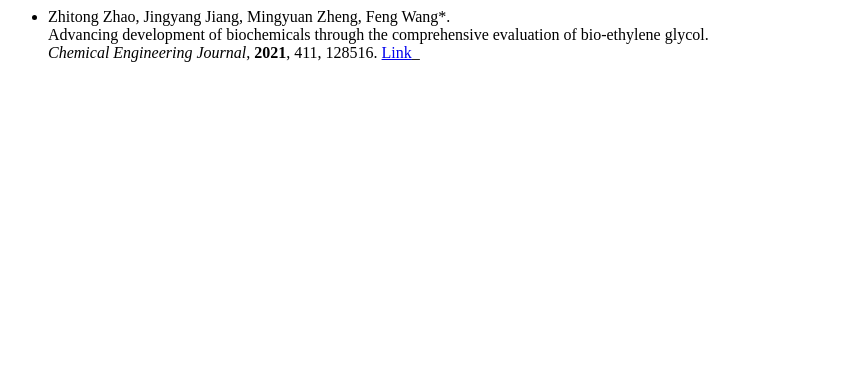
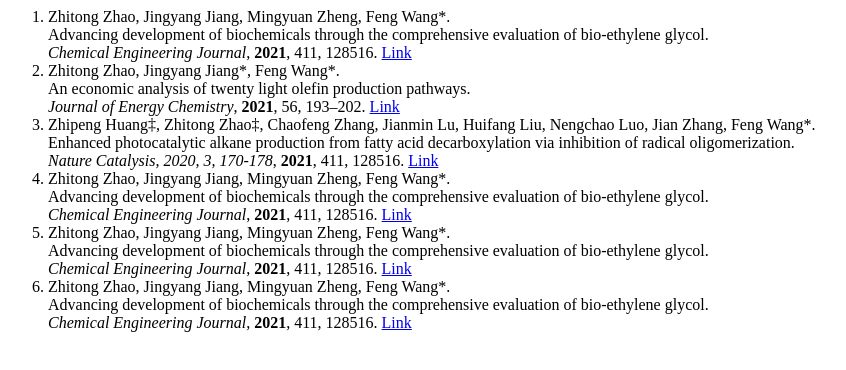
Before and after one commit to kuangyeqingchun/hello, a plain HTML site: page index.html in a window 1280 px wide. Shown: the whole page, without its empty margins (0-846 px from the left). Drawn offline with Linux system fonts and the light colour scheme.

Commit message:
Update index.html

```diff
--- a/index.html
+++ b/index.html
@@ -1,2 +1,26 @@
-<ul>
-  <li>Zhitong Zhao, Jingyang Jiang, Mingyuan Zheng, Feng Wang*. <br>Advancing development of biochemicals through the comprehensive evaluation of bio-ethylene glycol. <br><i>Chemical Engineering Journal</i>, <b>2021</b>, 411, 128516. <a href="https://www.sciencedirect.com/science/article/pii/S1385894721001145" target="_blank">Link</a>_
+<ol>
+   <li>Zhitong Zhao, Jingyang Jiang, Mingyuan Zheng, Feng Wang*.
+    <br>Advancing development of biochemicals through the comprehensive evaluation of bio-ethylene glycol.
+    <br><i>Chemical Engineering Journal</i>, <b>2021</b>, 411, 128516.
+    <a href="https://www.sciencedirect.com/science/article/pii/S1385894721001145" target="_blank">Link</a></li>
+   <li>Zhitong Zhao, Jingyang Jiang*, Feng Wang*.
+    <br>An economic analysis of twenty light olefin production pathways.
+    <br><i>Journal of Energy Chemistry</i>, <b>2021</b>, 56, 193–202.
+    <a href="https://www.sciencedirect.com/science/article/pii/S2095495620302606" target="_blank">Link</a></li>
+   <li>Zhipeng Huang‡, Zhitong Zhao‡, Chaofeng Zhang, Jianmin Lu, Huifang Liu, Nengchao Luo, Jian Zhang, Feng Wang*.
+    <br>Enhanced photocatalytic alkane production from fatty acid decarboxylation via inhibition of radical oligomerization.
+    <br><i>Nature Catalysis, 2020, 3, 170-178</i>, <b>2021</b>, 411, 128516.
+    <a href="https://www.nature.com/articles/s41929-020-0423-3" target="_blank">Link</a></li>
+   <li>Zhitong Zhao, Jingyang Jiang, Mingyuan Zheng, Feng Wang*.
+    <br>Advancing development of biochemicals through the comprehensive evaluation of bio-ethylene glycol.
+    <br><i>Chemical Engineering Journal</i>, <b>2021</b>, 411, 128516.
+    <a href="https://www.sciencedirect.com/science/article/pii/S1385894721001145" target="_blank">Link</a></li>
+   <li>Zhitong Zhao, Jingyang Jiang, Mingyuan Zheng, Feng Wang*.
+    <br>Advancing development of biochemicals through the comprehensive evaluation of bio-ethylene glycol.
+    <br><i>Chemical Engineering Journal</i>, <b>2021</b>, 411, 128516.
+    <a href="https://www.sciencedirect.com/science/article/pii/S1385894721001145" target="_blank">Link</a></li>
+  <li>Zhitong Zhao, Jingyang Jiang, Mingyuan Zheng, Feng Wang*.
+    <br>Advancing development of biochemicals through the comprehensive evaluation of bio-ethylene glycol.
+    <br><i>Chemical Engineering Journal</i>, <b>2021</b>, 411, 128516.
+    <a href="https://www.sciencedirect.com/science/article/pii/S1385894721001145" target="_blank">Link</a></li>
+</ol>
```
